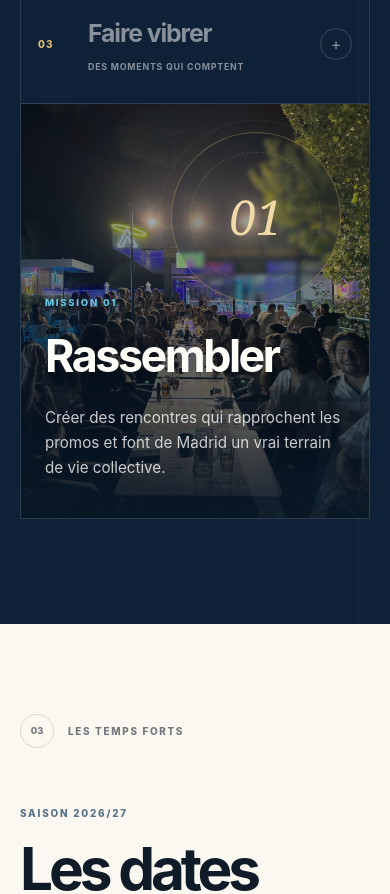
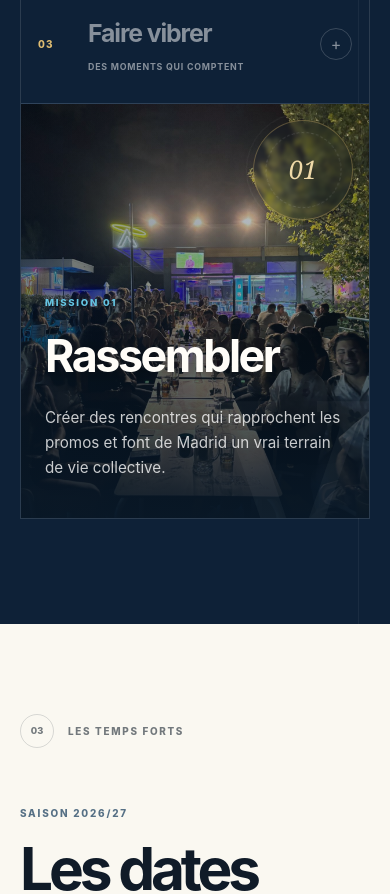
Before and after one commit to bdeveteuropea/bdeveteuropea.github.io, a Next.js app: page / in a window 390 px wide. Shown: the part 2660-3554 px from the top of the page. Built offline with nearby package versions, Linux system fonts and the light colour scheme.

Commit message:
Refine role gallery overlay

```diff
--- a/app/globals.css
+++ b/app/globals.css
@@ -656,26 +656,12 @@ button { cursor: pointer; }
   object-fit: cover;
   filter: saturate(0.86) contrast(1.04);
 }
-.display-media > span {
-  position: absolute;
-  z-index: 2;
-  top: 28px;
-  left: 30px;
-  padding: 8px 10px;
-  border: 1px solid rgba(255, 255, 255, 0.2);
-  background: rgba(11, 29, 47, 0.38);
-  color: rgba(255, 255, 255, 0.72);
-  font-size: 0.5rem;
-  font-weight: 800;
-  letter-spacing: 0.16em;
-  backdrop-filter: blur(10px);
-}
 .display-orbit {
   position: absolute;
   z-index: 3;
-  top: 38px;
-  right: 52px;
-  width: min(19vw, 230px);
+  top: 20px;
+  right: 20px;
+  width: clamp(100px, 9.5vw, 135px);
   aspect-ratio: 1;
   display: grid;
   place-items: center;
@@ -694,7 +680,7 @@ button { cursor: pointer; }
   animation: spin 24s linear infinite;
 }
 .display-orbit::after { inset: -8%; border-style: solid; border-color: rgba(255, 255, 255, 0.06); animation-direction: reverse; }
-.display-orbit span { color: var(--gold-light); font-family: Georgia, serif; font-size: 3rem; font-style: italic; }
+.display-orbit span { color: var(--gold-light); font-family: Georgia, serif; font-size: 2rem; font-style: italic; }
 .display-copy { position: relative; z-index: 3; max-width: 530px; text-shadow: 0 2px 18px rgba(0, 0, 0, 0.34); }
 .display-copy > p { margin: 0 0 12px; color: var(--cyan); font-size: 0.6rem; font-weight: 800; letter-spacing: 0.18em; }
 .display-copy h3 { margin: 0 0 15px; font-size: clamp(2.4rem, 4vw, 4.7rem); font-weight: 650; letter-spacing: -0.055em; }
@@ -1114,7 +1100,7 @@ button { cursor: pointer; }
   .experience-heading { grid-template-columns: 180px 1fr; gap: 50px; }
   .experience-interface { grid-template-columns: 1fr; max-width: 820px; }
   .experience-display { min-height: 440px; border-top: 1px solid rgba(255, 255, 255, 0.12); border-left: 0; }
-  .display-orbit { width: 220px; }
+  .display-orbit { width: 125px; }
   .agenda-top { grid-template-columns: 180px 1fr; gap: 50px; }
   .round-link { grid-column: 2; width: 122px; }
   .agenda-board { grid-template-columns: 1fr; max-width: 880px; }
@@ -1176,7 +1162,8 @@ button { cursor: pointer; }
   .experience-row-title small { font-size: 0.55rem; }
   .experience-plus { width: 32px; height: 32px; }
   .experience-display { min-height: 415px; padding: 28px 24px 38px; }
-  .display-orbit { top: 28px; right: 28px; width: 170px; }
+  .display-orbit { top: 16px; right: 16px; width: 100px; }
+  .display-orbit span { font-size: 1.6rem; }
   .display-copy h3 { font-size: 2.8rem; }
   .display-watermark { font-size: 16rem; }
   .round-link { grid-column: 1; width: 112px; }
```
